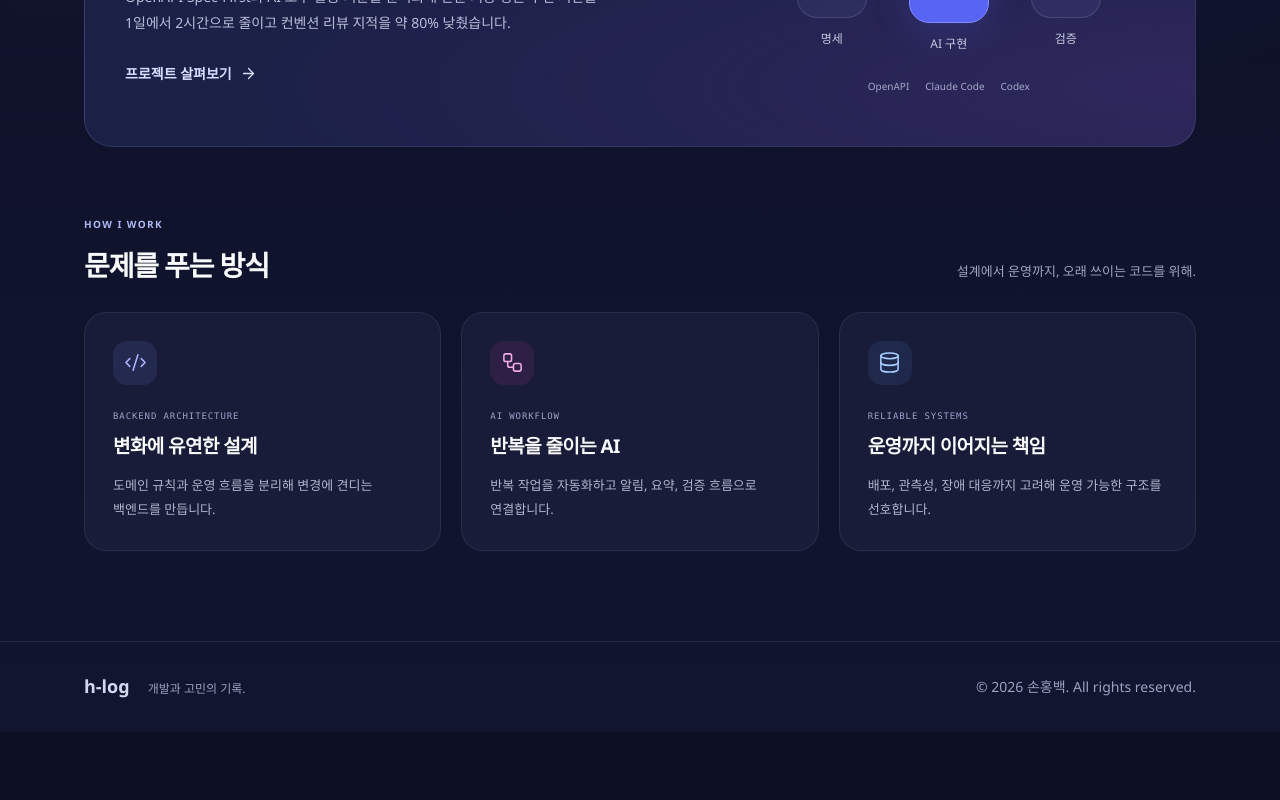
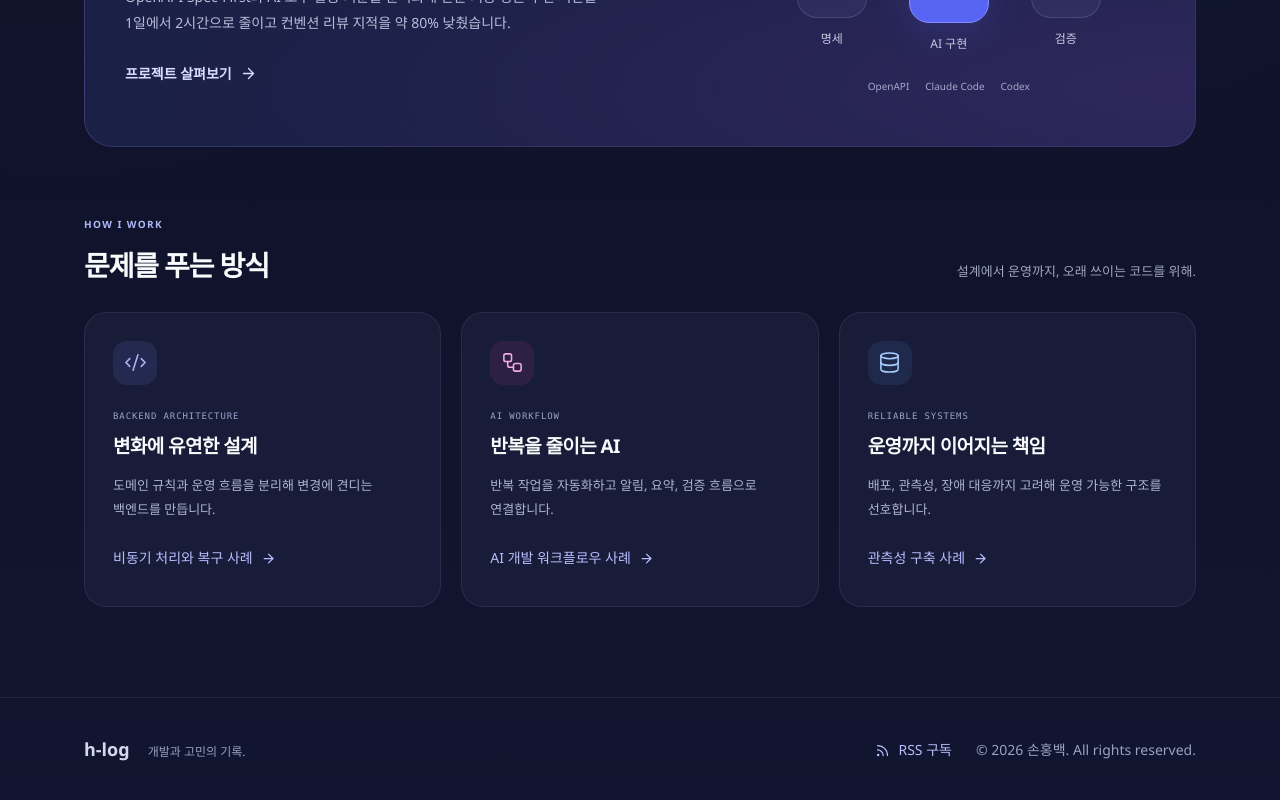
Before and after one commit to Hongbaekson/h-log, a Next.js app in the folder apps/h-log/: page / in a window 1280 px wide. Shown: the part 867-1667 px from the top of the page. Before the commit the page ends 1599 px from the top, so only its background shows below. Built offline with nearby package versions, Linux system fonts and the light colour scheme; no server answers; the database is empty.

Commit message:
feat(h-log): connect RSS and working-style evidence

```diff
--- a/apps/h-log/app/blog/(index)/page.tsx
+++ b/apps/h-log/app/blog/(index)/page.tsx
@@ -1,4 +1,5 @@
 import type { Metadata } from "next";
+import { Rss } from "lucide-react";
 
 import { BlogSearchPanel } from "@/components/blog/BlogSearchPanel";
 import { BlogPagination } from "@/components/blog/BlogPagination";
@@ -43,9 +44,19 @@ export default async function BlogPage({ searchParams }: BlogPageProps) {
       <section className="pt-8 pb-6 md:pt-12">
         <Container>
           <div className="mx-auto max-w-4xl">
-            <h1 className="hero-heading text-3xl leading-tight tracking-normal text-white md:text-4xl">
-              개발 기록
-            </h1>
+            <div className="flex flex-wrap items-center justify-between gap-4">
+              <h1 className="hero-heading text-3xl leading-tight tracking-normal text-white md:text-4xl">
+                개발 기록
+              </h1>
+              <a
+                className="inline-flex min-h-10 items-center gap-2 rounded-sm text-sm text-[#b6bdff] underline-offset-4 hover:underline focus-visible:outline focus-visible:outline-2 focus-visible:outline-offset-4 focus-visible:outline-[#b6bdff]"
+                href="/feed.xml"
+                type="application/rss+xml"
+              >
+                <Rss aria-hidden="true" size={15} />
+                RSS 구독
+              </a>
+            </div>
             <p className="mt-3 text-sm leading-7 text-slate-300 md:text-base">
               개발하며 풀었던 문제와 운영하면서 배운 점을 정리합니다.
             </p>
--- a/apps/h-log/app/page.tsx
+++ b/apps/h-log/app/page.tsx
@@ -55,6 +55,8 @@ const strengthItems = [
     description: "도메인 규칙과 운영 흐름을 분리해 변경에 견디는 백엔드를 만듭니다.",
     icon: Code2,
     title: "변화에 유연한 설계",
+    evidenceSlug: "redisson-async-processing-recovery",
+    evidenceLabel: "비동기 처리와 복구 사례",
     label: "BACKEND ARCHITECTURE",
     tone: "blurple",
   },
@@ -62,6 +64,8 @@ const strengthItems = [
     description: "반복 작업을 자동화하고 알림, 요약, 검증 흐름으로 연결합니다.",
     icon: Workflow,
     title: "반복을 줄이는 AI",
+    evidenceSlug: "ai-backend-workflow-standardization",
+    evidenceLabel: "AI 개발 워크플로우 사례",
     label: "AI WORKFLOW",
     tone: "pink",
   },
@@ -69,6 +73,8 @@ const strengthItems = [
     description: "배포, 관측성, 장애 대응까지 고려해 운영 가능한 구조를 선호합니다.",
     icon: Database,
     title: "운영까지 이어지는 책임",
+    evidenceSlug: "opentelemetry-observability",
+    evidenceLabel: "관측성 구축 사례",
     label: "RELIABLE SYSTEMS",
     tone: "blue",
   },
@@ -282,6 +288,13 @@ export default function HomePage() {
                   <p className="strength-label font-mono">{item.label}</p>
                   <h3>{item.title}</h3>
                   <p className="strength-description">{item.description}</p>
+                  <Link
+                    className="col-start-2 mt-4 inline-flex min-h-10 w-fit max-w-full items-center gap-2 rounded-sm text-sm text-[#b6bdff] underline-offset-4 hover:underline focus-visible:outline focus-visible:outline-2 focus-visible:outline-offset-4 focus-visible:outline-[#b6bdff]"
+                    href={`/portfolio/${item.evidenceSlug}`}
+                  >
+                    <span className="wrap-anywhere">{item.evidenceLabel}</span>
+                    <ArrowRight aria-hidden="true" className="shrink-0" size={15} />
+                  </Link>
                 </article>
               );
             })}
--- a/apps/h-log/components/layout/Footer.tsx
+++ b/apps/h-log/components/layout/Footer.tsx
@@ -1,9 +1,21 @@
+import { Rss } from "lucide-react";
+
 export function Footer() {
   return (
     <footer className="site-footer">
       <div className="mx-auto flex max-w-6xl flex-wrap items-center justify-between gap-4 px-4 py-8 text-sm sm:px-5">
         <p className="footer-signature">h-log<span>개발과 고민의 기록.</span></p>
-        <p>© {new Date().getFullYear()} 손홍백. All rights reserved.</p>
+        <div className="flex flex-wrap items-center gap-x-6 gap-y-3">
+          <a
+            className="inline-flex min-h-10 items-center gap-2 rounded-sm text-sm text-[#b6bdff] underline-offset-4 hover:underline focus-visible:outline focus-visible:outline-2 focus-visible:outline-offset-4 focus-visible:outline-[#b6bdff]"
+            href="/feed.xml"
+            type="application/rss+xml"
+          >
+            <Rss aria-hidden="true" size={15} />
+            RSS 구독
+          </a>
+          <p>© {new Date().getFullYear()} 손홍백. All rights reserved.</p>
+        </div>
       </div>
     </footer>
   );
--- a/apps/h-log/phases/blog-discovery-and-home/index.json
+++ b/apps/h-log/phases/blog-discovery-and-home/index.json
@@ -23,7 +23,8 @@
     {
       "step": 3,
       "name": "rss-and-work-evidence-links",
-      "status": "pending"
+      "status": "completed",
+      "summary": "2026-10-19: Added same-tab native RSS links to the shared footer and Blog introduction, and connected the three Home working-style descriptions to existing public portfolio cases. Browser missing-link RED/GREEN, 1440/390/320 keyboard navigation, destination pages, empty-tag and DB-failure states, valid published-only RSS, and unchanged hero/radar geometry/SVG passed. Crawler 2/2, unit 213 pass/13 DB skip, lint/typecheck/build passed. No new subscription storage, content, DB/API, radar, Brain or deployment changes. Next: portfolio-evidence-experience Step 0."
     }
   ]
 }
--- a/apps/h-log/phases/blog-discovery-and-home/step3.md
+++ b/apps/h-log/phases/blog-discovery-and-home/step3.md
@@ -60,3 +60,13 @@ git diff --check
 - 저장 Markdown/HTML/hash나 기존 URL을 무단 재작성하지 말 것. 발행 무결성과 기존 링크를 유지해야 한다.
 - raw HTML 주입, private 글/내부 evidence/근거 없는 실적 노출을 허용하지 말 것. 공개 콘텐츠 경계를 유지해야 한다.
 - OCI·DNS/TLS·운영 timer·실제 provider 호출·공개 발행을 실행하지 말 것. 로컬 개선 계획이며 기존 OCI 보류는 유지된다.
+
+## 완료 기록 — 2026-10-19
+
+- `components/layout/Footer.tsx`와 `app/blog/(index)/page.tsx`에 기존 `/feed.xml`을 여는 `RSS 구독` 링크를 추가했다. XML 경로는 native anchor와 `application/rss+xml` 타입으로 연결하며 새 창을 열지 않는다. 키보드 초점과 모바일 터치 영역을 제공한다.
+- `app/page.tsx`의 일하는 방식 3개 설명을 기존 공개 프로젝트에 연결했다. 변화에 유연한 설계 → Redisson 비동기 처리/DLQ, 반복을 줄이는 AI → AI 개발 워크플로우, 운영까지 이어지는 책임 → OpenTelemetry 관측성 사례다. 기존 프로젝트 본문·성과나 새로운 경험을 추가하지 않았다.
+- RED: 구현 전 실제 브라우저에서 `Footer must offer the existing RSS feed: 0 !== 1` 실패를 확인했다. 같은 검사로 GREEN: 1440/390/320px에서 푸터/블로그 RSS, 사례 3개의 상세 목적지, Enter 이동, 초점 표시, 같은 창 열기, 빈 태그 목록과 가로 넘침을 확인했다. 홈 소개·레이더의 bounding box와 SVG가 변경 전과 동일했다.
+- 격리 로컬 DB의 기존 검수 자료로 RSS HTTP 200·content type·XML 파싱·공개 항목 3개와 private/retracted 제외를 확인했다. DB 오류를 주입한 별도 로컬 production mode에서도 3개 화면 폭의 푸터 링크와 홈 사례 링크가 유지됐다. 오류 화면의 RSS 링크가 feed 가용성을 보장한다는 의미는 아니다.
+- `node --no-warnings --test --experimental-strip-types lib/blog-crawler-output.test.ts`: 2/2 통과. `npm run test`: 213 pass/13 DB integration skip. `npm run lint`, `npm run typecheck`, `npm run build`, 문서/JSON·상대 링크·phase 검사와 `git diff --check` 통과. DB/repository/worker/migration 변경이 없어 추가 integration은 실행하지 않았다.
+- 개발 서버의 PC·모바일 캡처와 오류 화면을 직접 검토했다. 스크립트·캡처·결과는 Git/Docker 제외된 `private/rss-evidence-check/`에 보관했다. 기존 `.tmp/` 작업물은 변경하거나 커밋하지 않았다.
+- 완료 범위는 링크 추가다. 구독 DB·이메일 수집·RSS 생성 로직·공개 데이터·Second Brain·운영 배포는 변경하지 않았다. 이 phase의 Steps 0–3은 완료했으며 다음은 **`portfolio-evidence-experience / Step 0: featured-hierarchy-and-discord`**다.
--- a/apps/h-log/phases/index.json
+++ b/apps/h-log/phases/index.json
@@ -142,8 +142,8 @@
     },
     {
       "dir": "blog-discovery-and-home",
-      "status": "pending",
-      "summary": "Steps 0-2 completed: URL-backed unified search/list, compact topic filters and Home's latest three published-current posts. Step 2 missing-section RED/GREEN, focused 35/35, unit 209 pass/13 DB skip, public-read integration 1/1, lint/typecheck/build and 1440/390/320px checks passed, including long titles, keyboard/links, retraction, empty/read-failure/retry, delayed DB streaming and unchanged hero/radar geometry/SVG. Next: Step 3 rss-and-work-evidence-links remains pending. Discord style, published-current/privacy, Second Brain and OCI hold preserved."
+      "status": "completed",
+      "summary": "2026-10-19 Steps 0-3 completed: URL-backed search/list, compact topic filters, Home recent posts, footer/Blog RSS entry points and Home working-style links to public portfolio cases. Step 3 browser RED/GREEN, 1440/390/320 keyboard/destination/empty/DB-failure checks, valid published-only RSS and unchanged hero/radar geometry/SVG passed. Crawler 2/2, unit 213 pass/13 DB skip, lint/typecheck/build passed. Next: portfolio-evidence-experience Step 0. Discord style, published-current/privacy, Second Brain and OCI hold preserved."
     },
     {
       "dir": "portfolio-evidence-experience",
```
Also changed, not shown: 7 other files (tests, documents, lock files or other folders).
